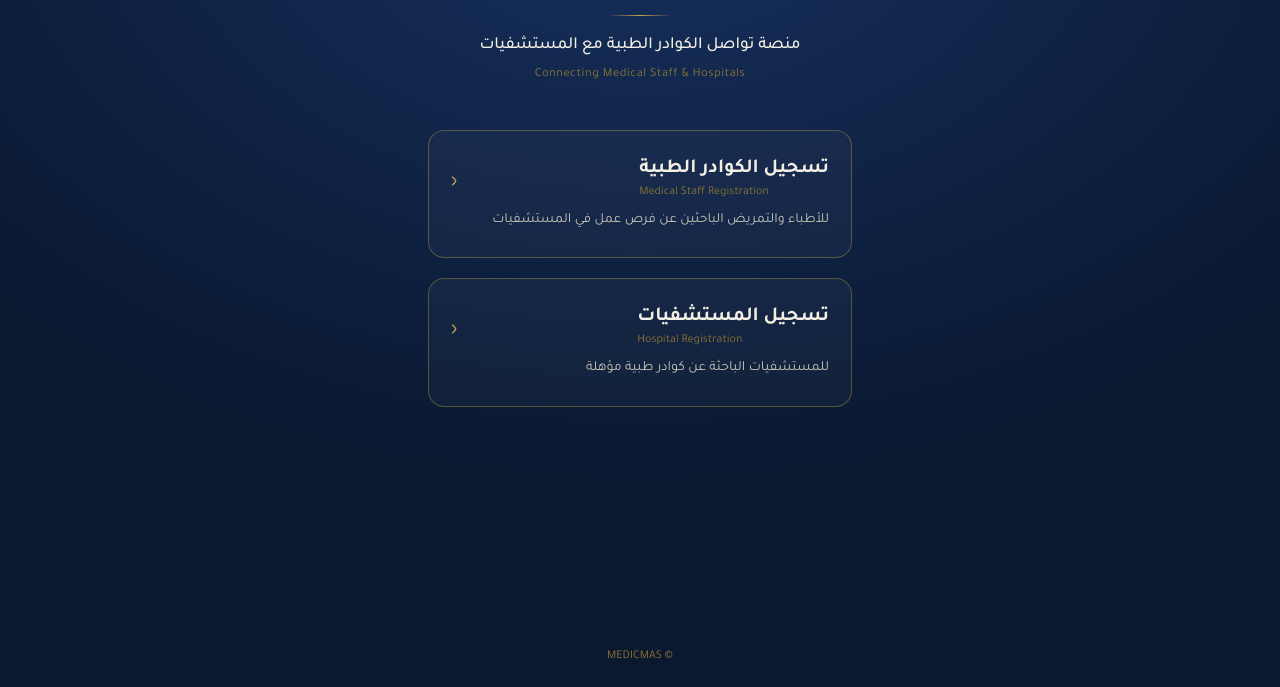
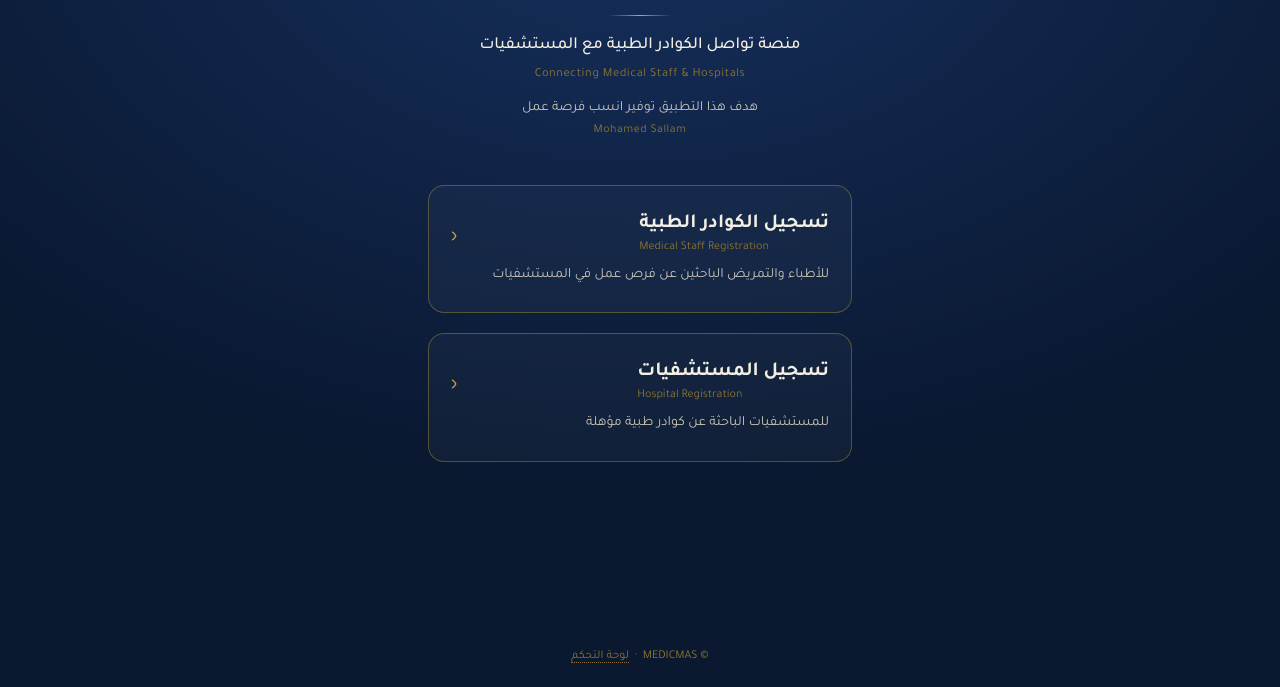
Before and after one commit to mohamedsallam27/MEDICMAS-, a website: page public/index.html in a window 1280 px wide. Shown: the part 113-800 px from the top of the page. Drawn offline with nearby package versions, Linux system fonts and the light colour scheme.

Commit message:
Update index.html

```diff
--- a/public/index.html
+++ b/public/index.html
@@ -72,6 +72,22 @@
     letter-spacing:0.5px;
     margin-top:6px;
   }
+  .goal-line{
+    font-size:14px;
+    font-weight:400;
+    color:var(--ivory-dim);
+    text-align:center;
+    margin-top:18px;
+  }
+  .creator-line{
+    font-size:12px;
+    font-weight:400;
+    color:var(--gold-dim);
+    direction:ltr;
+    text-align:center;
+    margin-top:6px;
+    letter-spacing:0.5px;
+  }
   .cards{
     width:100%;
     margin-top:48px;
@@ -123,6 +139,11 @@
     color:var(--gold-dim);
     text-align:center;
   }
+  footer a{
+    color:var(--gold-dim);
+    text-decoration:none;
+    border-bottom:1px dotted var(--gold-dim);
+  }
 </style>
 </head>
 <body>
@@ -131,6 +152,8 @@
     <div class="rule"></div>
     <div class="tagline-ar">منصة تواصل الكوادر الطبية مع المستشفيات</div>
     <div class="tagline-en">Connecting Medical Staff & Hospitals</div>
+    <div class="goal-line">هدف هذا التطبيق توفير انسب فرصة عمل</div>
+    <div class="creator-line">Mohamed Sallam</div>
 
     <div class="cards">
       <a href="staff-registration.html" class="card">
@@ -157,6 +180,6 @@
     </div>
   </div>
 
-  <footer>© MEDICMAS</footer>
+  <footer>© MEDICMAS &nbsp;·&nbsp; <a href="admin.html">لوحة التحكم</a></footer>
 </body>
 </html>
```
